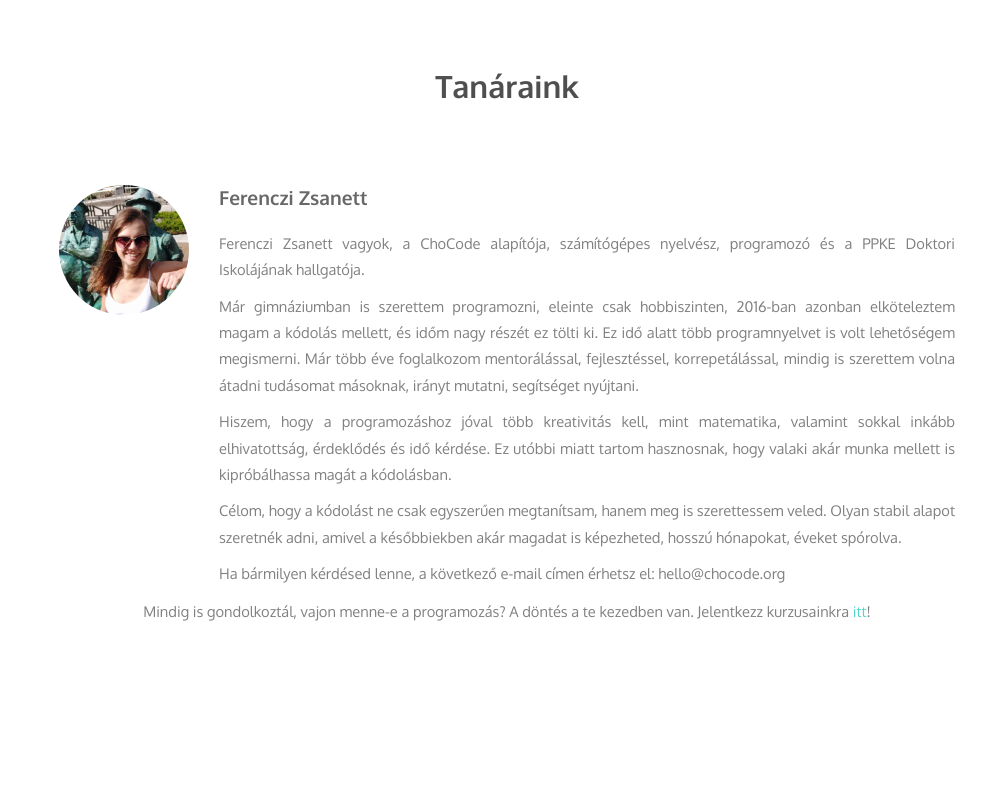
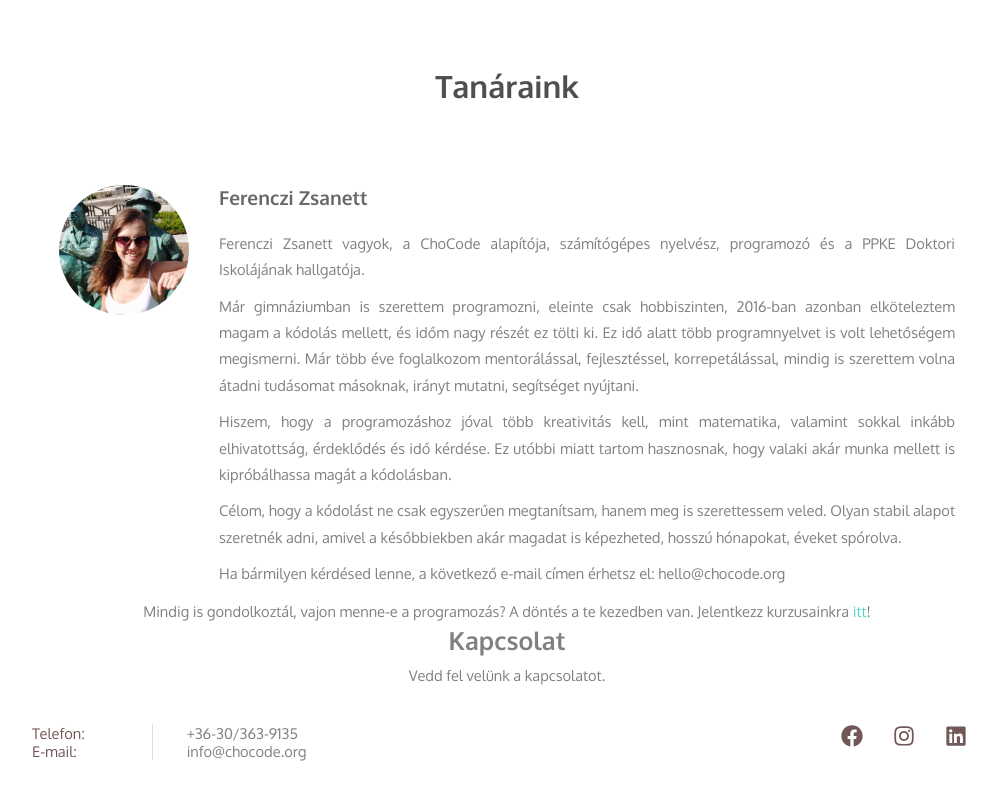
Before and after one commit to ferzs1/chocode-react, a React (Create React App) app: page / in a window 1280 px wide. Shown: the part 2036-2836 px from the top of the page, without its empty margins (133-1130 px from the left). Before the commit the page ends 2660 px from the top, so only its background shows below. Built offline with nearby package versions, Linux system fonts and the light colour scheme.

Commit message:
Contact component

```diff
--- a/src/App.js
+++ b/src/App.js
@@ -7,6 +7,7 @@ import { ParallaxProvider } from 'react-scroll-parallax';
 import Discounts from './components/content/Discounts/Discounts';
 import Packages from './components/content/Packages/Packages';
 import Teachers from './components/content/Teachers/Teachers';
+import Contact from './components/content/Contact/Contact';
 
 function App() {
   return (
@@ -18,7 +19,7 @@ function App() {
 					<Discounts />
           			<Packages />
 					<Teachers />
-					{/* <Contact /> */}
+					<Contact />
 					{/* <Footer /> */}
 				</Layout>
 			</div>
--- /dev/null
+++ b/src/components/content/Contact/Contact.js
@@ -0,0 +1,35 @@
+import React from 'react';
+import classes from './Contact.module.css';
+import { FaInstagram, FaFacebook, FaLinkedin } from 'react-icons/fa';
+
+const contact = (props) => {
+	return (
+		<div className={classes.Contact}>
+			<h2>Kapcsolat</h2>
+			<p>Vedd fel velünk a kapcsolatot.</p>
+			<section className={classes.Content}>
+				<ul>
+					<li>
+						<span>Telefon:</span> +36-30/363-9135
+					</li>
+					<li>
+						<span>E-mail:</span> info@chocode.org
+					</li>
+				</ul>
+				<section className={classes.Socials}>
+					<a href="https://facebook.com/chocodeofficial">
+						<FaFacebook />
+					</a>
+					<a href="https://instagram.com/chocodeofficial">
+						<FaInstagram />
+					</a>
+					<a href="https://www.linkedin.com/company/chocode/">
+						<FaLinkedin />
+					</a>
+				</section>
+			</section>
+		</div>
+	);
+};
+
+export default contact;
--- /dev/null
+++ b/src/components/content/Contact/Contact.module.css
@@ -0,0 +1,63 @@
+.Contact h2 {
+	margin-bottom: 10px;
+}
+
+.Contact {
+	color: gray;
+	font-size: 11pt;
+}
+
+.Content {
+	display: flex;
+	flex-flow: column;
+	align-items: center;
+}
+
+.Contact ul {
+	text-align: left;
+	margin-top: 40px;
+	margin-bottom: 40px;
+	list-style: none;
+}
+
+.Contact ul span {
+	display: inline-block;
+	width: 120px;
+	border-right: 1px solid rgb(221, 221, 221);
+	margin-right: 30px;
+	color: #725757;
+}
+
+.Socials {
+	text-align: left;
+	margin: 0 auto;
+	font-size: 1.5em;
+}
+
+.Socials a {
+	margin: 15px;
+	color: #725757;
+}
+
+.Socials a:hover {
+	color: #927272;
+}
+
+@media (min-width: 800px) {
+	.Contact ul {
+        margin: 0;
+	}
+
+	.Content {
+		flex-flow: row;
+		align-items: normal;
+        align-content: space-between;
+        justify-content: space-between;
+        margin: 40px auto 60px auto;
+        width: 75%;
+        max-width: 950px;
+	}
+	.Socials {
+		margin: 0;
+	}
+}
```
